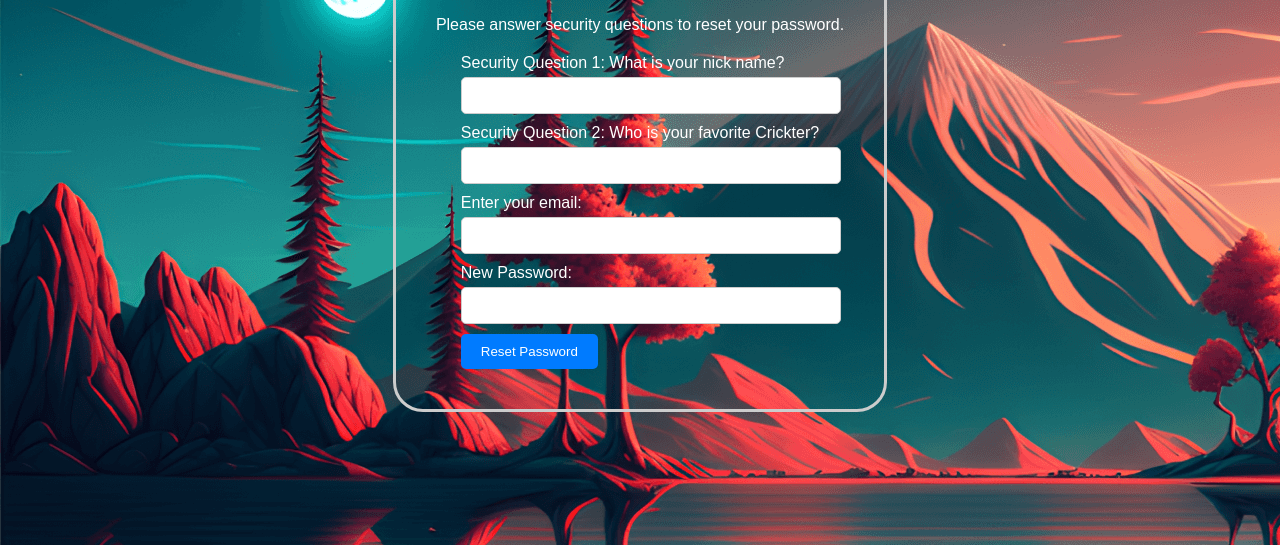
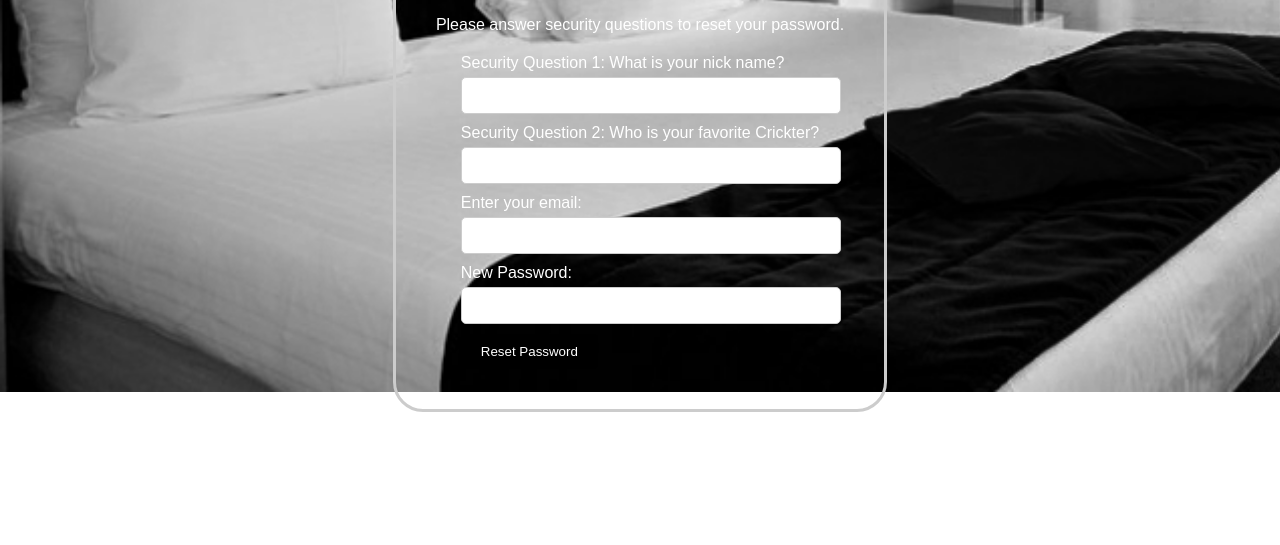
Before and after one commit to duttasusmita28/Hotel-Booking, a plain HTML site: page Home-page/log-in/reset.html in a window 1280 px wide. Shown: the part 255-800 px from the top of the page. Drawn offline with Linux system fonts and the light colour scheme.

Commit message:
modify style, restyle file

```diff
--- a/Home-page/log-in/resetstyle.css
+++ b/Home-page/log-in/resetstyle.css
@@ -5,10 +5,10 @@
     height: 100vh;
     margin: 0;
     font-family: "Poppins", sans-serif;
-    background-image: url("bg.png");
+    background-image: url("main_slider13.png");
     background-repeat: no-repeat;
     color: white;
-    background-size: fixed;
+    background-size: 170%;
 }
 
 .login-container {
@@ -102,7 +102,7 @@
 
 .reset-password-container button {
     padding: 10px 20px;
-    background-color: #007bff;
+    background-color: black;
     color: #fff;
     border: none;
     border-radius: 5px;
@@ -110,7 +110,7 @@
 }
 
 .reset-password-container button:hover {
-    background-color: #0056b3;
+    background-color: black;
 }
 
 #user-email {
--- a/Home-page/log-in/style.css
+++ b/Home-page/log-in/style.css
@@ -2,10 +2,10 @@
 
 body {
   font-family: "Poppins", sans-serif;
-  background-image: url("bg.png");
+  background-image: url("main_slider13.png");
   background-repeat: no-repeat;
   color: white;
-  background-size: fixed;
+  background-size: 170%;
 }
 
 .box {
@@ -148,7 +148,7 @@ label {
 }
 
 .box input:focus{
-    border: 2px solid cyan;
+    border: 2px solid black;
 }
 
 .box-signup .inpt {
@@ -173,7 +173,7 @@ label {
 }
 
 form a:active {
-  color: blueviolet;
+  color: black;
 }
 
 .box-login .register-link {
@@ -196,7 +196,7 @@ form a:active {
 }
 
 .register-link a:active {
-  color: blue;
+  color: black;
 }
 
 .register-link a:hover {
```
Also changed, not shown: Home-page/log-in/main_slider13.png (added).
